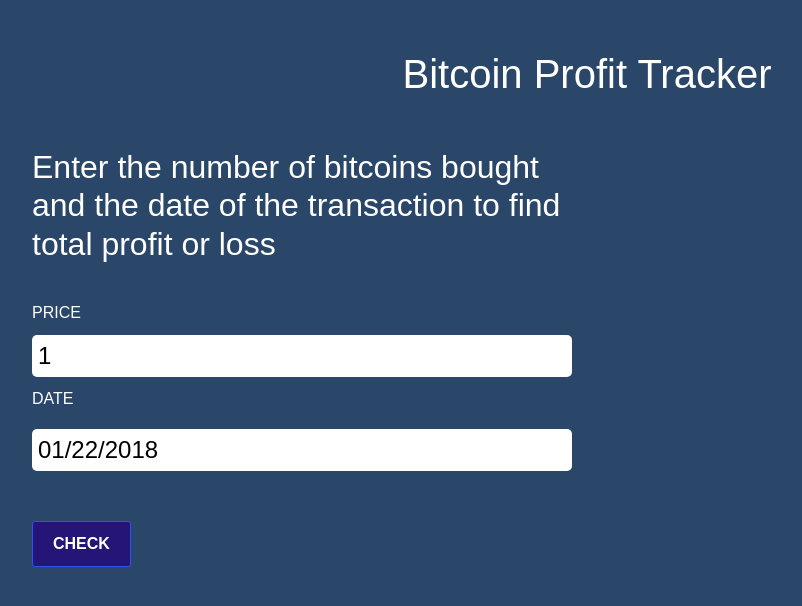
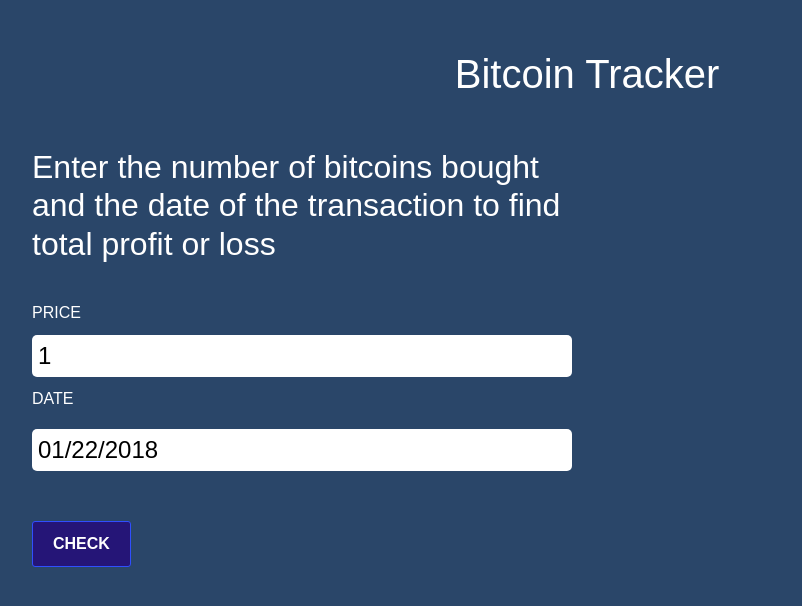
Before and after one commit to Johngn/coin, a React (Create React App) app: page / in a window 1280 px wide. Shown: the top 606 px of the page, without its empty margins (53-855 px from the left). Built offline with nearby package versions, Linux system fonts and the light colour scheme; no server answers.

Commit message:
changed title

```diff
--- a/src/components/Home.js
+++ b/src/components/Home.js
@@ -15,7 +15,7 @@ class Home extends Component {
     render() {
         return (
             <section className="">
-                <h2 className="main-heading">Bitcoin Profit Tracker</h2>
+                <h2 className="main-heading">Bitcoin Tracker</h2>
                 <div className="row">
                     <div className="col-md-6 left">
                         <h2 id="instructions">
```
